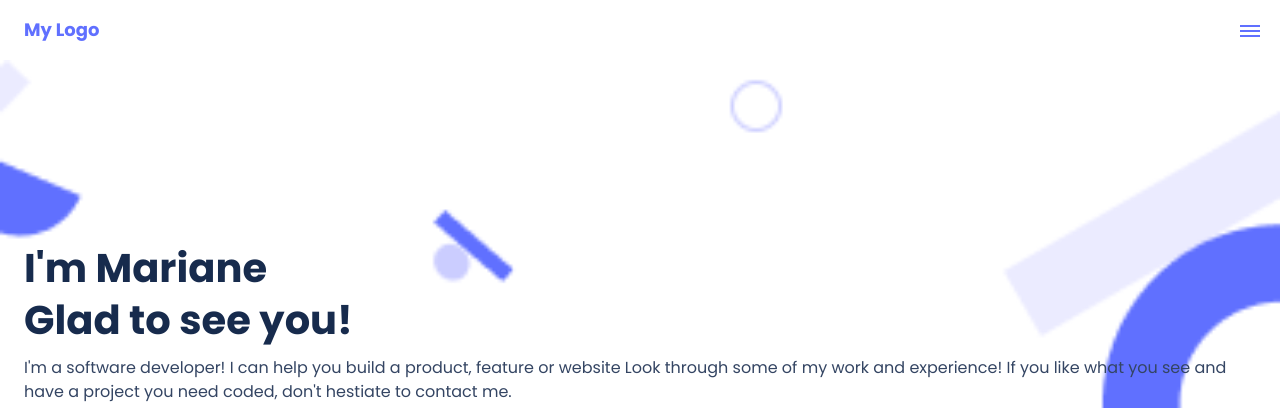
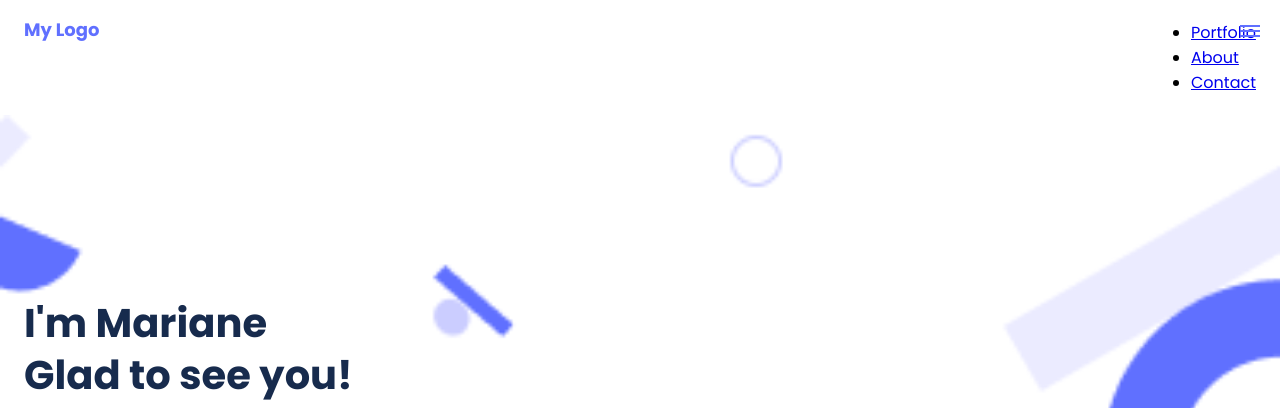
Before and after one commit to over-geek/Portfolio-website2, a website: page index.html in a window 1280 px wide. Shown: the top 408 px of the page. Drawn offline with Linux system fonts and the light colour scheme.

Commit message:
Add navlinks for desktop version

```diff
--- a/index.html
+++ b/index.html
@@ -18,6 +18,17 @@
                     <span class="hamburger-middle"></span>
                     <span class="hamburger-bottom"></span>
                 </button>
+                <ul class="nav-links">
+                    <li>
+                        <a href="#card-section">Portfolio</a>
+                    </li>
+                    <li>
+                        <a href="#about">About</a>
+                    </li>
+                    <li>
+                        <a href="#form-section">Contact</a>
+                    </li>
+                </ul>
             </nav>
         </header>
         <section class="main-content">
```
